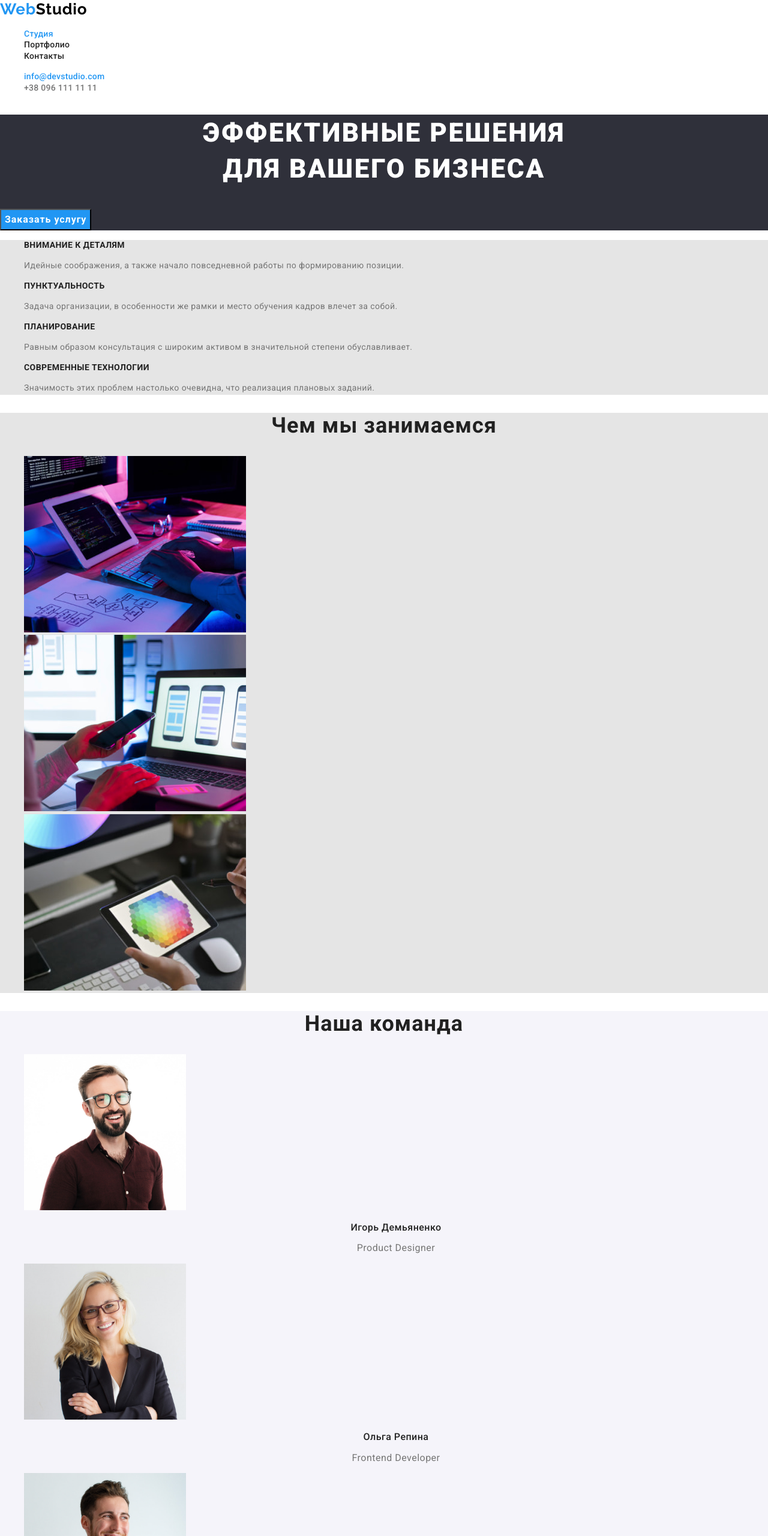
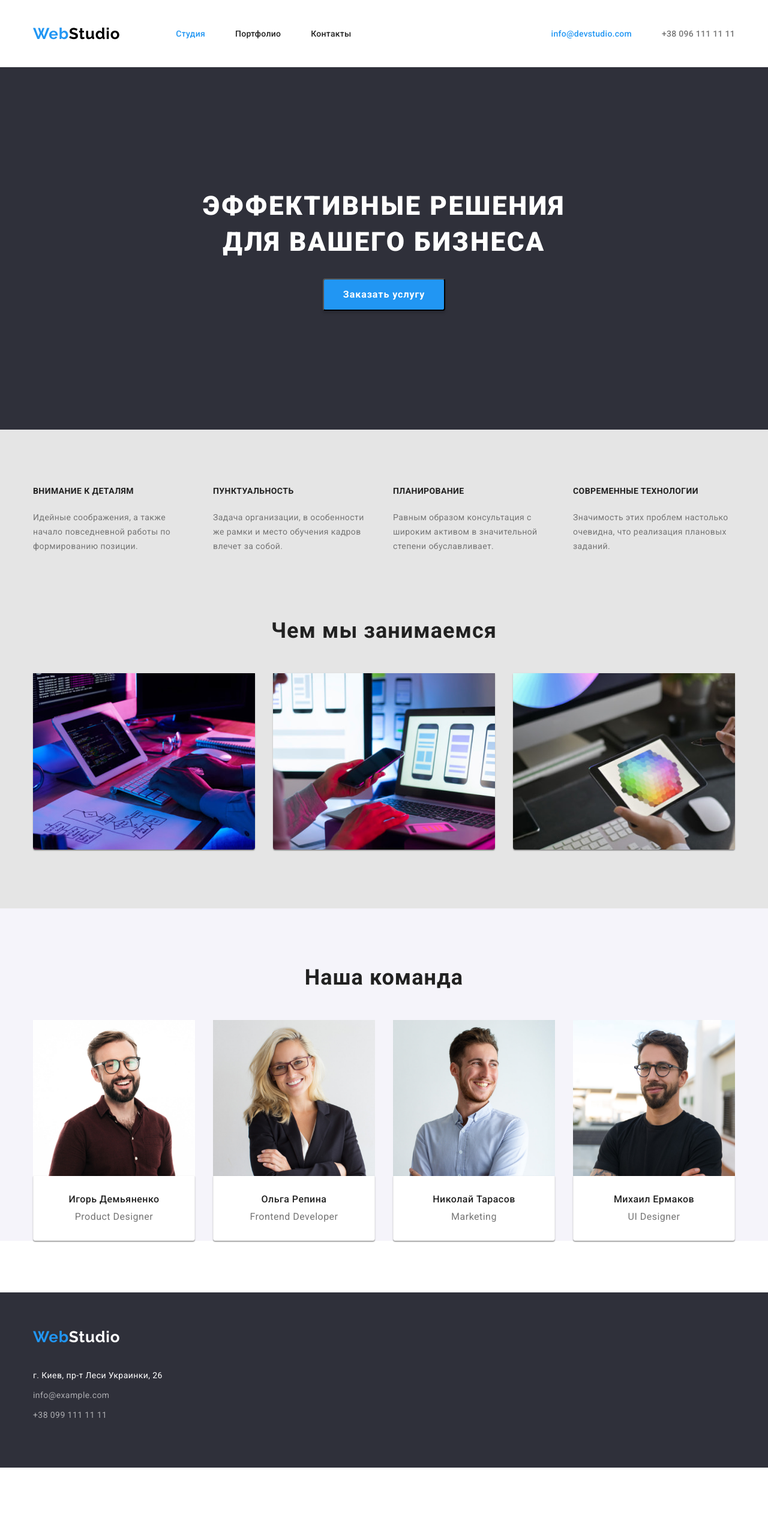
Before and after one commit to VitaliyMeshechek/goit-markup-hw-02, a plain HTML site: page index.html in a window 1280 px wide. Shown: the top 2560 px of the page at 60% size. After the commit the page ends 2446 px from the top, so only its background shows below. Drawn offline with nearby package versions, Linux system fonts and the light colour scheme.

Commit message:
homework3 (last change)

```diff
--- a/css/styles.css
+++ b/css/styles.css
@@ -1,3 +1,13 @@
+html {
+  box-sizing: border-box;
+}
+
+*,
+*::before,
+*::after {
+  box-sizing: inherit;
+}
+
 :root {
   /* fots */
   --main-font: Roboto, sans-serif;
@@ -14,6 +24,10 @@
   --grey-bg-cl: #e5e5e5;
   --blue-bg-cl: #2196f3;
   --additional-bg-cl: #f5f4fa;
+
+  /* others */
+  --indent: 30px;
+  --items: 3;
 }
 
 body {
@@ -22,19 +36,51 @@ body {
 }
 
 /* reset styles */
+h1,
+h2,
+h3,
+h4,
+h5,
+h6 {
+  margin: 0;
+}
+
 .link {
   text-decoration: none;
   color: currentColor;
 }
+
 .list {
+  padding: 0;
+  /* margin: 0; */
+
   list-style: none;
 }
 
-/*  Header section */
+/* Base styles */
+
+.container {
+  width: 1200px;
+  margin-left: auto;
+  margin-right: auto;
+  padding-left: 15px;
+  padding-right: 15px;
+}
+
+/*  Header section studio/portfolio */
+
 .header {
   background-color: #ffffff;
 }
+
+.header-container {
+  display: flex;
+  align-items: center;
+}
+
 .logo {
+  margin-right: 93px;
+
   font-family: var(--secondary-font);
   font-size: 26px;
   line-height: calc(31 / 26);
@@ -45,6 +91,23 @@ body {
   color: #000000;
 }
 
+.header-nav,
+.header-nav-portfolio {
+  margin-right: auto;
+}
+
+.header-list,
+.header-list-portfolio {
+  display: flex;
+  gap: 50px;
+}
+
+.link-hight {
+  display: block;
+  padding-top: 32px;
+  padding-bottom: 32px;
+}
+
 .header-link-color,
 .header-link-portfolio-color {
   font-weight: 500;
@@ -52,10 +115,12 @@ body {
   letter-spacing: 0.02em;
   color: var(--additional-txt-cl);
 }
+
 .header-link:hover,
 .header-link:focus {
   color: var(--additional-txt-cl);
 }
+
 .header-contacts:hover,
 .header-contacts:focus {
   color: var(--additional-txt-cl);
@@ -65,6 +130,7 @@ body {
 .header-link-portfolio:focus {
   color: var(--additional-txt-cl);
 }
+
 .header-contacts-portfolio:hover,
 .header-contacts-portfolio:focus {
   color: var(--additional-txt-cl);
@@ -77,20 +143,30 @@ body {
   letter-spacing: 0.02em;
   color: var(--main-txt-cl);
 }
+
 .header-contacts,
 .header-contacts-portfolio {
+  padding-right: 0;
   font-weight: 500;
   font-size: 14px;
   letter-spacing: 0.02em;
   color: var(--grey-txt-cl);
 }
 
-/* Main section */
+/* Main section studio/portfolio */
 
 .main-section-first {
   background-color: var(--dark-bg-cl);
 }
+
+.main-container {
+  flex-direction: column;
+}
+
 .main-title-top {
+  margin-top: 201px;
+  margin-bottom: 31px;
+
   font-weight: 900;
   font-size: 44px;
   line-height: calc(60 / 44);
@@ -99,15 +175,25 @@ body {
   color: var(--white-txt-cl);
 }
 .main-btn {
-  font-family: inherit;
+  display: flex;
+  padding: 10px 32px;
+  margin-left: auto;
+  margin-right: auto;
+  margin-bottom: 198px;
+  min-width: 200px;
+  box-shadow: 0px 4px 4px rgba(0, 0, 0, 0.15);
+  border-radius: 4px;
+
   background-color: var(--blue-bg-cl);
   font-weight: 700;
-  font-size: 16px;
   line-height: calc(30 / 16);
   letter-spacing: 0.06em;
+  align-items: center;
+  text-align: center;
   cursor: pointer;
   color: var(--white-txt-cl);
 }
+
 .main-btn:hover,
 .main-btn:focus {
   color: var(--blue-bg-cl);
@@ -118,74 +204,200 @@ body {
 .main-section-third {
   background-color: var(--grey-bg-cl);
 }
+
+.main-description {
+  display: flex;
+  gap: 30px;
+  padding-top: 94px;
+  margin-top: 0;
+  margin-bottom: 0;
+}
+
+.container-list {
+  display: flex;
+  padding-top: 154px;
+  margin-top: 0;
+  margin-bottom: 34px;
+  justify-content: center;
+}
+
+.list-title {
+  display: flex;
+  flex-wrap: wrap;
+  gap: var(--indent);
+  margin-bottom: 34px;
+  margin-top: 0;
+}
+
+.list-title > .item-portfolio {
+  flex-basis: calc((100% - (var(--indent)) * (var(--items) - 1)) / var(--items));
+}
+
+.container-title {
+  padding-top: 20px;
+  padding-bottom: 20px;
+  border: 1px solid #eeeeee;
+  border-top: none;
+  width: 100%;
+}
+
+.box {
+  display: flex;
+  max-width: 270px;
+  flex-direction: column;
+  flex-wrap: nowrap;
+}
+
 .main-title {
+  display: flex;
+  padding-bottom: 10px;
   font-size: 14px;
   line-height: calc(16 / 14);
   letter-spacing: 0.03em;
   text-transform: uppercase;
 }
+
 .main-text {
   font-size: 14px;
   line-height: calc(24 / 14);
   letter-spacing: 0.03em;
   color: var(--grey-txt-cl);
 }
+
 .main-title-about {
+  display: flex;
+  justify-content: center;
+  margin-bottom: 50px;
+  padding-top: 94px;
+
   font-size: 36px;
   line-height: calc(42 / 36);
   text-align: center;
   letter-spacing: 0.03em;
 }
+
+.main-list {
+  display: flex;
+  gap: 30px;
+  padding-bottom: 94px;
+  margin-top: 0;
+  margin-bottom: 0;
+}
+
+.main-img {
+  box-shadow: 0px 1px 3px rgba(0, 0, 0, 0.12), 0px 1px 1px rgba(0, 0, 0, 0.14),
+    0px 2px 1px rgba(0, 0, 0, 0.2);
+  border-radius: 0px 0px 4px 4px;
+}
+
 .main-section-team {
   background-color: var(--additional-bg-cl);
 }
+
+.team-list {
+  display: flex;
+  gap: 30px;
+  margin-top: 0;
+  margin-bottom: 86px;
+}
+
+.team-item {
+  display: flex;
+  flex-wrap: wrap;
+  justify-content: center;
+}
+
+.team-wrapper {
+  padding-left: 5px;
+  padding-right: 5px;
+  box-shadow: 0px 1px 3px rgba(0, 0, 0, 0.12), 0px 1px 1px rgba(0, 0, 0, 0.14),
+    0px 2px 1px rgba(0, 0, 0, 0.2);
+  border-radius: 0px 0px 4px 4px;
+  width: 100%;
+  border: 1px solid #eeeeee;
+  border-top: none;
+  background-color: #ffffff;
+}
+
 .team-title {
+  display: flex;
+  justify-content: center;
   font-weight: 500;
   font-size: 16px;
   text-align: center;
   letter-spacing: 0.03em;
+  padding-top: 30px;
+  padding-bottom: 10px;
 }
+
 .team-text {
+  padding-bottom: 30px;
+  margin-top: 0;
+  margin-bottom: 0;
+
   text-align: center;
   letter-spacing: 0.03em;
   color: var(--grey-txt-cl);
 }
+
+.card-title {
+  padding-bottom: 86px;
+}
+
 .visually-hiden {
   visibility: hidden;
 }
+
 .btn-portfolio-color {
   background-color: var(--blue-bg-cl);
-  font-family: var(--main-font);
+  font-family: 'Roboto';
+  font-style: normal;
+  font-weight: 500;
   font-size: 16px;
   line-height: calc(26 / 16);
   letter-spacing: 0.03em;
   color: var(--white-txt-cl);
 }
+
 .btn-portfolio {
   background-color: var(--additional-bg-cl);
-  font-family: var(--main-font);
-  font-size: 16px;
+  font-style: normal;
+  font-weight: 500;
   line-height: calc(26 / 16);
   letter-spacing: 0.03em;
-  color: var(--main-txt-cl);
 }
+
 .btn-portfolio:hover,
 .btn-portfolio:focus {
   background-color: var(--additional-txt-cl);
 }
 
 .title-portfolio {
+  padding-top: 20px;
+  padding-left: 24px;
+
   font-size: 18px;
   line-height: calc(36 / 18);
   letter-spacing: 0.06em;
 }
+
 .text-portfolio {
   line-height: calc(30 / 16);
   letter-spacing: 0.03em;
   color: var(--grey-txt-cl);
+
+  margin-top: 0;
+  margin-bottom: 0;
+  padding-top: 4px;
+  padding-bottom: 20px;
+  padding-left: 24px;
 }
 
-/* Footer section */
+.text-reset {
+  padding-bottom: 34px;
+}
+
+/* Footer section studio/portfolio */
 
 .footer {
   background-color: var(--dark-bg-cl);
@@ -195,19 +407,30 @@ body {
 .footer:focus {
   color: var(--additional-txt-cl);
 }
+
+.footer-container {
+  display: flex;
+  flex-direction: column;
+}
+
 .footer-web {
+  padding-top: 60px;
+
   font-family: var(--secondary-font);
   font-size: 26px;
   letter-spacing: 0.03em;
   color: var(--additional-txt-cl);
 }
+
 .footer-web-color {
   color: var(--white-txt-cl);
 }
+
 .footer:hover,
 .footer:focus {
   color: var(--additional-txt-cl);
 }
+
 .footer-contacts:hover,
 .footer-contacts:focus {
   color: var(--additional-txt-cl);
@@ -218,6 +441,11 @@ body {
   color: var(--additional-txt-cl);
 }
 
+.container-addres {
+  padding-bottom: 60px;
+  padding-top: 20px;
+}
+
 .footer-maps {
   font-style: normal;
   font-size: 14px;
@@ -225,6 +453,7 @@ body {
   letter-spacing: 0.03em;
   color: var(--white-txt-cl);
 }
+
 .footer-contacts-color {
   font-style: normal;
   font-size: 14px;
@@ -234,6 +463,8 @@ body {
 }
 
 .footer-contacts {
+  display: block;
+  margin-top: 9px;
   font-style: normal;
   font-size: 14px;
   line-height: calc(24 / 14);
--- a/index.html
+++ b/index.html
@@ -31,7 +31,9 @@
         >
         <nav class="header-nav">
           <ul class="header-list list">
-          <li class="header-item"><a class="header-link-color link link-hight" href="">Студия</a></li>
+            <li class="header-item">
+              <a class="header-link-color link link-hight" href="">Студия</a>
+            </li>
             <li class="header-item">
               <a class="header-link link link-hight" href="./portfolio.html">Портфолио</a>
             </li>
@@ -40,20 +42,27 @@
         </nav>
         <ul class="header-list list">
           <li class="header-item">
-          <a class="header-link-color link link-hight link-right" href="mailto:info@devstudio.com">info@devstudio.com</a>
+            <a class="header-link-color link link-hight link-right" href="mailto:info@devstudio.com"
+              >info@devstudio.com</a
+            >
           </li>
           <li class="header-item">
-          <a class="header-contacts link link-hight" href="tel:+380961111111">+38 096 111 11 11</a>
+            <a class="header-contacts link link-hight" href="tel:+380961111111"
+              >+38 096 111 11 11</a
+            >
           </li>
         </ul>
       </div>
     </header>
-    <!-- Main section-->
+    <!-- Main section studio-->
     <main class="main">
       <!-- Section 1 -->
       <section class="main-section-first">
         <div class="container header-container main-container">
-        <h1 class="main-title-top">ЭФФЕКТИВНЫЕ РЕШЕНИЯ <br> ДЛЯ ВАШЕГО БИЗНЕСА</h1>
+          <h1 class="main-title-top">
+            ЭФФЕКТИВНЫЕ РЕШЕНИЯ <br />
+            ДЛЯ ВАШЕГО БИЗНЕСА
+          </h1>
           <button class="main-btn" type="button">Заказать услугу</button>
         </div>
       </section>
@@ -73,7 +82,8 @@
               <div class="box">
                 <h3 class="main-title">Пунктуальность</h3>
                 <p class="main-text">
-                Задача организации, в особенности же рамки и место обучения кадров влечет за собой.
+                  Задача организации, в особенности же рамки и место обучения кадров влечет за
+                  собой.
                 </p>
               </div>
             </li>
@@ -81,7 +91,8 @@
               <div class="box">
                 <h3 class="main-title">Планирование</h3>
                 <p class="main-text">
-                Равным образом консультация с широким активом в значительной степени обуславливает.
+                  Равным образом консультация с широким активом в значительной степени
+                  обуславливает.
                 </p>
               </div>
             </li>
@@ -149,7 +160,6 @@
                 <p class="team-text" lang="en">Product Designer</p>
               </div>
             </li>
-
             <li class="team-item">
               <img
                 class="team-img"
```
Also changed, not shown: portfolio.html (+4 -2 lines). Lines whose indentation alone changed are shown as unchanged.
